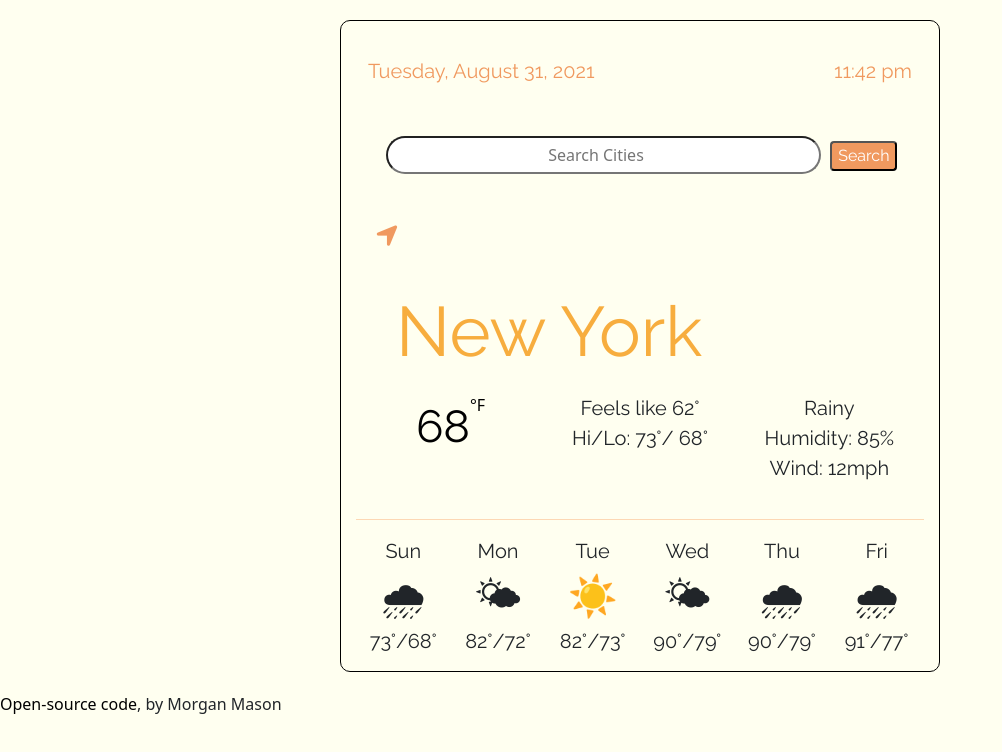
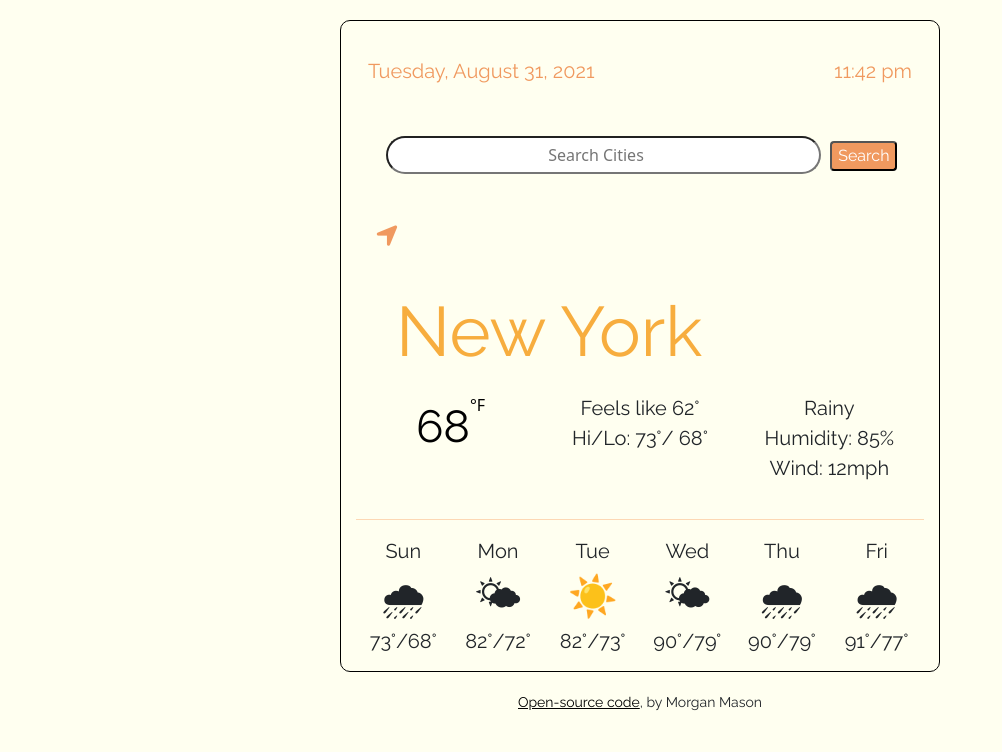
Before and after one commit to masonmol/Weather-App, a plain HTML site: page index.html in a window 1280 px wide. Shown: the whole page, without its empty margins (0-1002 px from the left). Drawn offline with nearby package versions, Linux system fonts and the light colour scheme.

Commit message:
Added CSS to footer and link

```diff
--- a/src/styles.css
+++ b/src/styles.css
@@ -9,6 +9,13 @@ hr {
 a {
   color: black;
   text-decoration: none;
+}
+
+footer {
+  font-family: "Raleway", sans-serif;
+  font-size: 14px;
+  margin: auto;
+  text-align: center;
 }
 
 .weather-app {
@@ -96,3 +103,11 @@ a {
   color: black;
   cursor: pointer;
 }
+
+.gitHub-link {
+  font-family: "Raleway", sans-serif;
+  font-size: 14px;
+  margin: auto;
+  text-align: center;
+  text-decoration: underline;
+}
```
